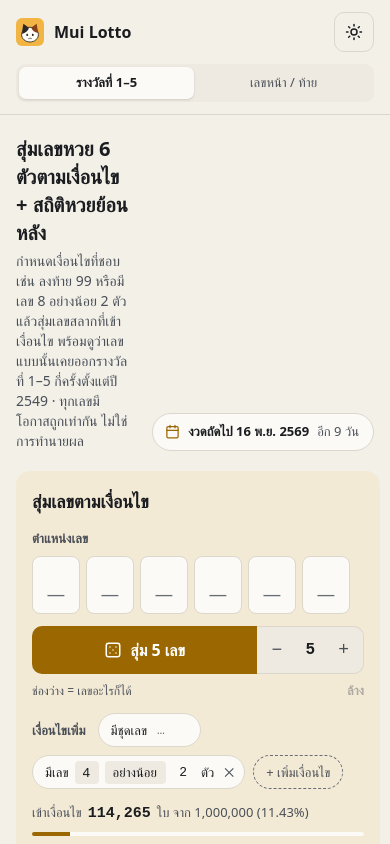
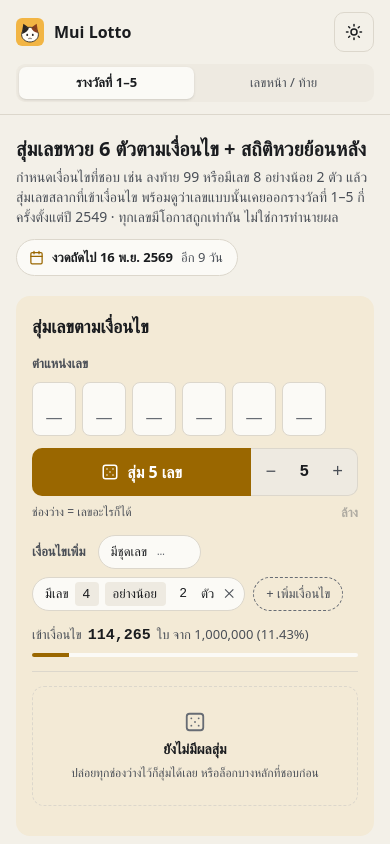
Before and after one commit to Rinriku69/mui-lotto, an Angular app in the folder web/: page / in a window 390 px wide. Shown: the top 844 px of the page. Built offline with nearby package versions, Linux system fonts and the light colour scheme.

Commit message:
fix: page header and digit slots fit 390px phones

```diff
--- a/web/src/app/shared/digit-slots.ts
+++ b/web/src/app/shared/digit-slots.ts
@@ -95,7 +95,7 @@ export class DigitSlots implements FormValueControl<string> {
 
   protected readonly indexes = computed(() => Array.from({ length: this.length() }, (_, i) => i));
   protected readonly box = computed(() =>
-    (this.size() === 'lg' ? 'h-[58px] w-12 rounded-lg text-[28px]' : 'h-11 w-[34px] rounded-md text-[22px]') +
+    (this.size() === 'lg' ? 'h-[54px] w-11 rounded-lg text-[26px] sm:h-[58px] sm:w-12 sm:text-[28px]' : 'h-11 w-[34px] rounded-md text-[22px]') +
     ' flex items-center justify-center border bg-surface text-center font-mono',
   );
 
--- a/web/src/app/shared/page-layout.ts
+++ b/web/src/app/shared/page-layout.ts
@@ -22,8 +22,8 @@ import { RangePicker } from './range-picker';
   changeDetection: ChangeDetectionStrategy.OnPush,
   host: { class: 'block' },
   template: `
-    <header class="mx-auto flex max-w-[1600px] flex-wrap items-end gap-x-6 gap-y-3 px-4 pt-5 sm:px-7 lg:pt-6">
-      <div class="min-w-0 flex-1">
+    <header class="mx-auto flex max-w-[1600px] flex-col gap-x-6 gap-y-3 px-4 pt-5 sm:flex-row sm:flex-wrap sm:items-end sm:px-7 lg:pt-6">
+      <div class="min-w-0 sm:flex-1">
         <h1 class="text-xl font-bold text-ink sm:text-[26px] sm:leading-tight">{{ heading() }}</h1>
         <p class="mt-1 max-w-[80ch] text-sm text-ink-2">{{ lead() }}</p>
       </div>
--- a/web/src/styles.css
+++ b/web/src/styles.css
@@ -80,7 +80,7 @@
  * as real utilities, so they work with variants (hover:, md: ...) like any built-in class.
  */
 @utility panel {
-  @apply rounded-[14px] border border-hair bg-surface p-[22px];
+  @apply rounded-[14px] border border-hair bg-surface p-4 sm:p-[22px];
 }
 
 @utility eyebrow {
```
